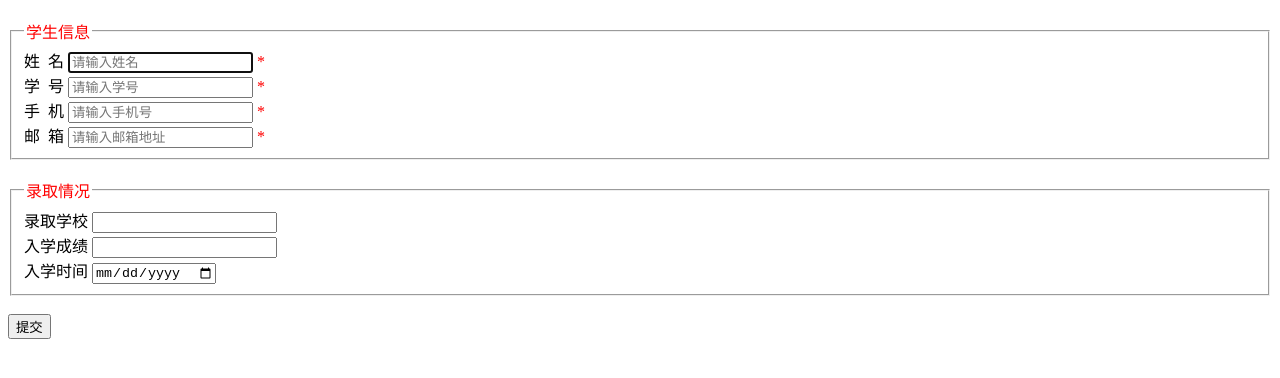
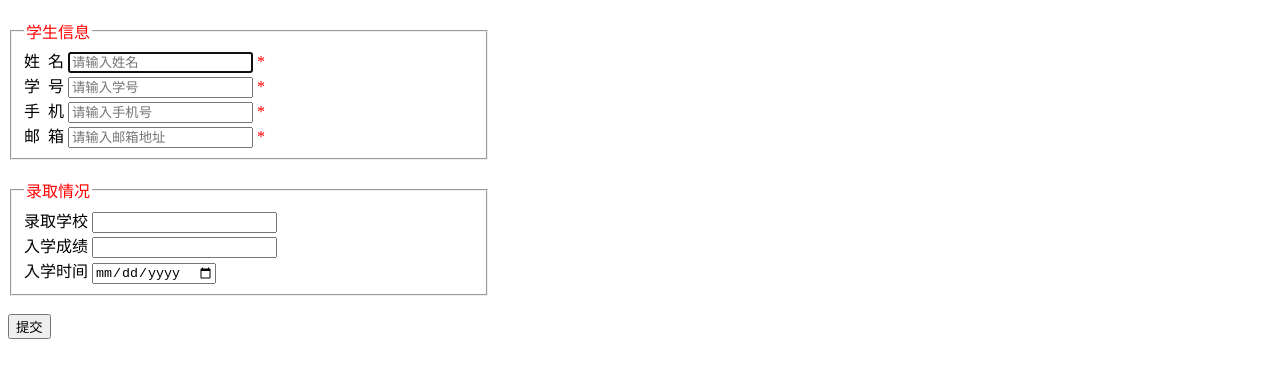
Before and after one commit to zengyuqing0903/homework, a plain HTML site: page renwu01.html in a window 1280 px wide. Shown: the part 70-448 px from the top of the page. Drawn offline with Linux system fonts and the light colour scheme.

Commit message:
Update renwu01.html

```diff
--- a/renwu01.html
+++ b/renwu01.html
@@ -7,12 +7,14 @@
         #news{
             color: red;
         }
+        #bor{
+            width:450px;
     </style>
 </head>
 <body>
     <h1>毕业生信息</h1>
     <form id="stunews" method="GET" action="">
-        <fieldset>
+        <fieldset id="bor">
             <legend id="news">
                 学生信息
             </legend>
@@ -33,7 +35,7 @@
             <span id="news">*</span>
         </fieldset>
         <br/>
-        <fieldset>
+        <fieldset id="bor">
             <legend id="news">
                 录取情况
             </legend>
```
